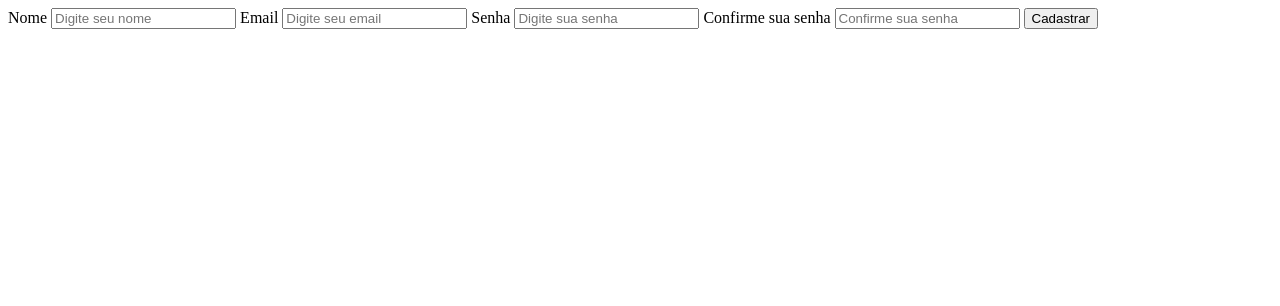
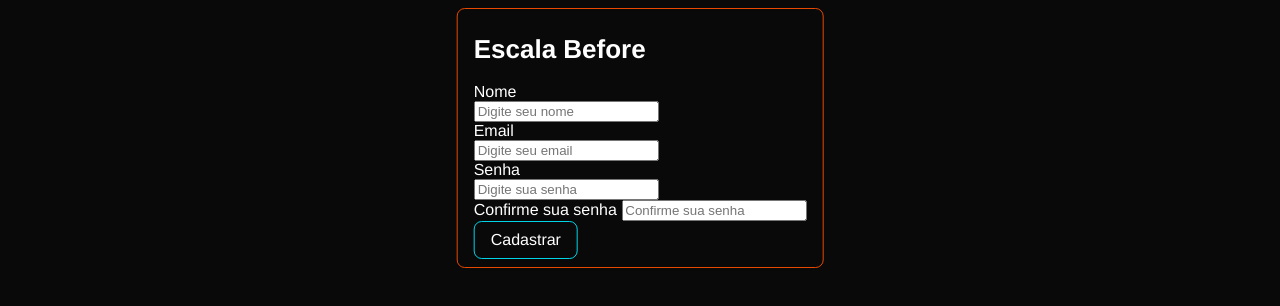
Before and after one commit to gersonpn/escala_funcionario, a plain HTML site: page index.html in a window 1280 px wide. Drawn offline with Linux system fonts and the light colour scheme; no server answers.

Commit message:
pagina inicial

```diff
--- a/css/style.css
+++ b/css/style.css
@@ -0,0 +1,54 @@
+body {
+  background-color: #09090a;
+  color: white;
+  height: 100vh;
+}
+
+
+
+
+#usuario h1{
+
+  font-family: "Franklin Gothic Medium", "Arial Narrow", Arial, sans-serif;
+  font-weight: 600;
+  font-size: 26px;
+
+}
+
+
+
+
+#usuario, #nome, #email, #senha, #button{
+  display: block;
+}
+
+
+
+
+#usuario{
+  padding: 8px 16px;
+
+  font-family: "Franklin Gothic Medium", "Arial Narrow", Arial, sans-serif;
+  border-radius: 8px;
+  border: 1px solid #e74900;
+  position: absolute;
+  left: 50%;
+  transform: translateX(-50%);
+
+}
+
+
+
+#button {
+  padding: 8px 16px;
+  border-radius: 8px;
+  border: 1px solid #00d4e7;
+  background-color: transparent;
+  color: white;
+
+
+
+  font-family: "Franklin Gothic Medium", "Arial Narrow", Arial, sans-serif;
+  font-size: 16px;
+  line-height: 125%;
+}
--- a/index.html
+++ b/index.html
@@ -4,10 +4,18 @@
   <meta charset="UTF-8">
   <meta http-equiv="X-UA-Compatible" content="IE=edge">
   <meta name="viewport" content="width=device-width, initial-scale=1.0">
-  <title>Document</title>
+  <link rel="stylesheet" type="text/css" href="css/style.css">
+  <script src="js/main.js"></script>
 </head>
 <body>
+
+
+
+
+
+
   <div id="usuario">
+    <h1> Escala Before </h1>
     <form name="fusuario">
       <label for="nome">Nome</label>
       <input type="text" name="nome" id="nome" placeholder="Digite seu nome">
@@ -17,9 +25,12 @@
       <input type="password" name="senha" id="senha" placeholder="Digite sua senha">
       <label for="confirmaSenha">Confirme sua senha</label>
       <input type="password" name="confirmaSenha" id="confirmaSenha" placeholder="Confirme sua senha">
-      <input type="submit" value="Cadastrar">
+      <input id ="button" type="submit" value="Cadastrar">
     </form>
   </div>
 
+
+
+
 </body>
 </html>
```
